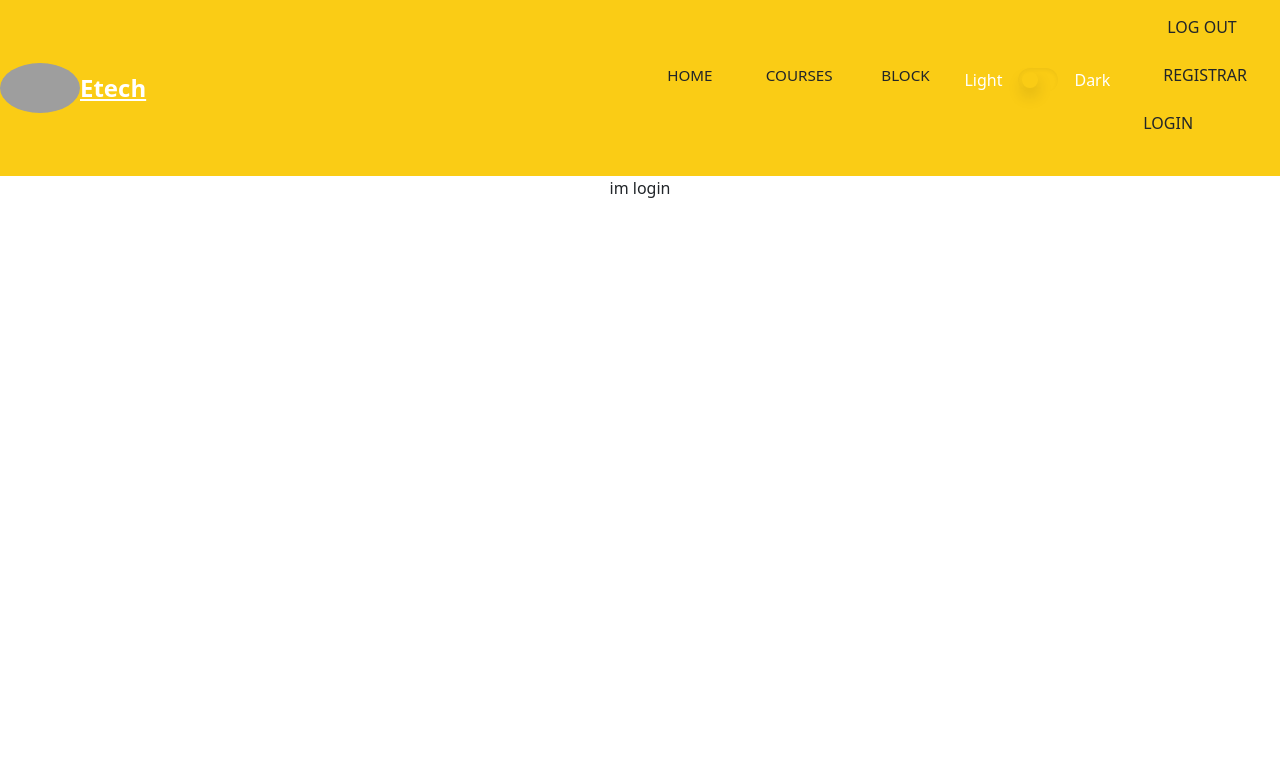
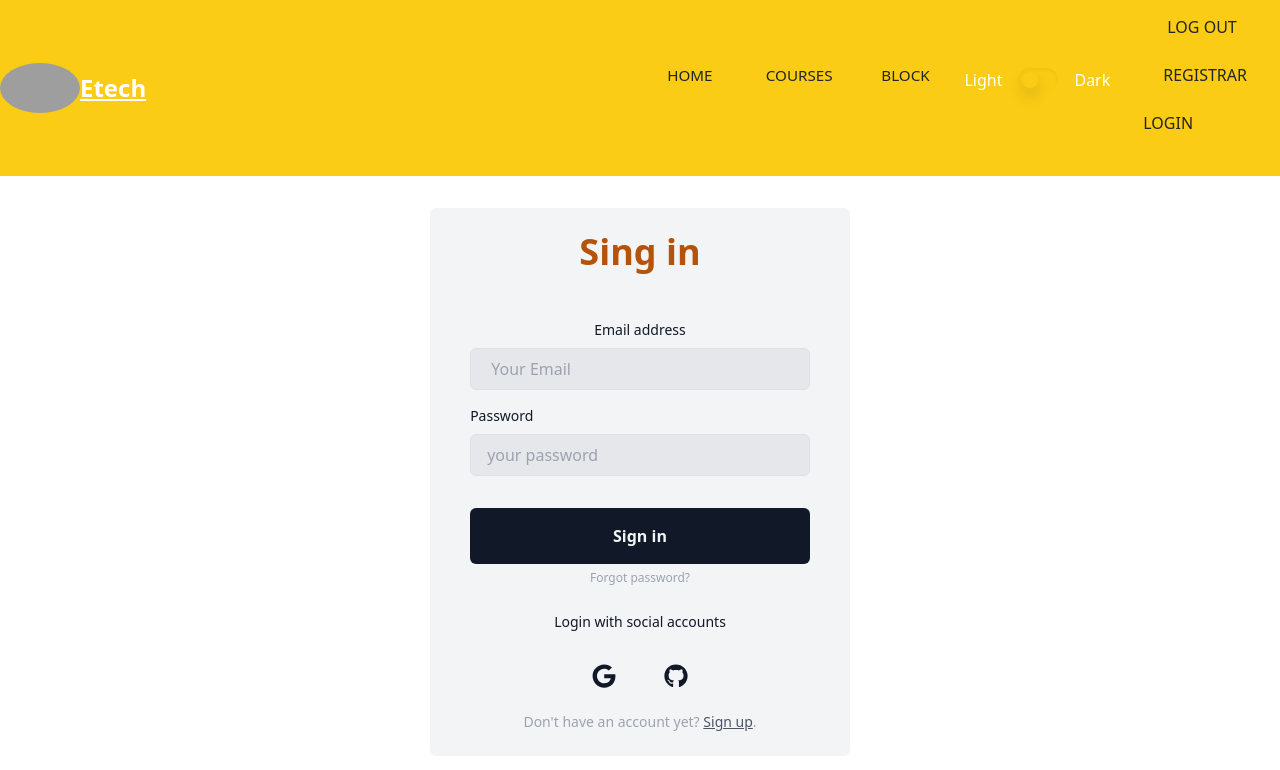
Before and after one commit to toukircse77/E-LearningSite, a React (Create React App) app: page /login in a window 1280 px wide. Shown: the top 770 px of the page. Built offline with nearby package versions, Linux system fonts and the light colour scheme; no server answers; grey boxes are pictures that could not be loaded.

Commit message:
add signIn

```diff
--- a/src/Login-Register/Login.js
+++ b/src/Login-Register/Login.js
@@ -1,10 +1,93 @@
 import React from 'react';
+import { Link } from 'react-router-dom';
+import { FaGithub, FaGoogle } from "react-icons/fa";
 
 const Login = () => {
     return (
-        <div>
-            im login
+        <div className='flex justify-center items-center pt-8 mx-5'>
+        <div className='flex flex-col max-w-md px-6 py-2 rounded-md sm:p-10 bg-gray-100 text-gray-900'>
+            <div className='mb-8 text-center'>
+                <h1 className='my-3 text-4xl font-bold'><span className='text-amber-700'>Sing in</span></h1>
+            </div>
+            <form
+                noValidate=''
+                action=''
+                className='space-y-2 ng-untouched ng-pristine ng-valid'
+            >
+                <div className='space-y-4'>
+                    <div>
+                        <label htmlFor='email' className='block mb-2 text-sm'>
+                            Email address
+                        </label>
+                        <input
+                            // onBlur={(event) => setUserEmail(event.target.value)}
+                            type='email'
+                            name='email'
+                            id='email'
+                            placeholder=' Your Email '
+                            className='w-full px-3 py-2 border rounded-md border-gray-300 focus:border-gray-900 bg-gray-200 text-gray-900'
+                            required data-temp-mail-org='0'
+                        />
+                    </div>
+                    <div>
+                        <div className='flex justify-between'>
+                            <label htmlFor='password' className='text-sm mb-2'>
+                                Password
+                            </label>
+                        </div>
+                        <input
+                            type='password'
+                            name='Password'
+                            id='password'
+                            placeholder='your password'
+                            className='w-full px-3 py-2 border rounded-md border-gray-300 bg-gray-200 focus:border-gray-900 text-gray-900'
+                            required />
+                    </div>
+                </div>
+
+                <p className='text-center text-red-400 text-sm pb-1'></p><p className='text-center text-green-500 text-xs pb-1'>{ }</p>
+
+                <div>
+                    <button
+                        type='submit'
+                        className='w-full px-8 py-3 font-semibold rounded-md bg-gray-900 hover:bg-gray-700 hover:text-white text-gray-100'
+                    >
+                        Sign in
+                    </button>
+                </div>
+            </form>
+            {/* ------------form field ending------- */}
+            <div className='space-y-1'>
+                <button className='text-xs hover:underline text-gray-400'>
+                    Forgot password?
+                </button>
+            </div>
+            <div className='flex items-center pt-4 space-x-1'>
+                <div className='flex-1 h-px sm:w-16 dark:bg-gray-700'></div>
+                <p className='px-3 text-sm dark:text-gray-400'>
+                    Login with social accounts
+                </p>
+                <div className='flex-1 h-px sm:w-16 dark:bg-gray-700'></div>
+            </div>
+            <div className='flex justify-center space-x-4'>
+
+                <button  aria-label='Log in with Google' className='p-3 rounded-sm'>
+                    <h1 className='text-2xl'><FaGoogle></FaGoogle></h1>
+                </button>
+
+                <button aria-label='Log in with GitHub' className='p-3 rounded-sm'>
+                    <h1 className='text-2xl'><FaGithub></FaGithub></h1>
+                </button>
+            </div>
+            <p className='px-6 text-sm text-center text-gray-400'>
+                Don't have an account yet?{' '}
+                <Link to='/registration' href='#' className='hover:underline text-gray-600'>
+                    Sign up
+                </Link>
+                .
+            </p>
         </div>
+    </div>
     );
 };
 
```
